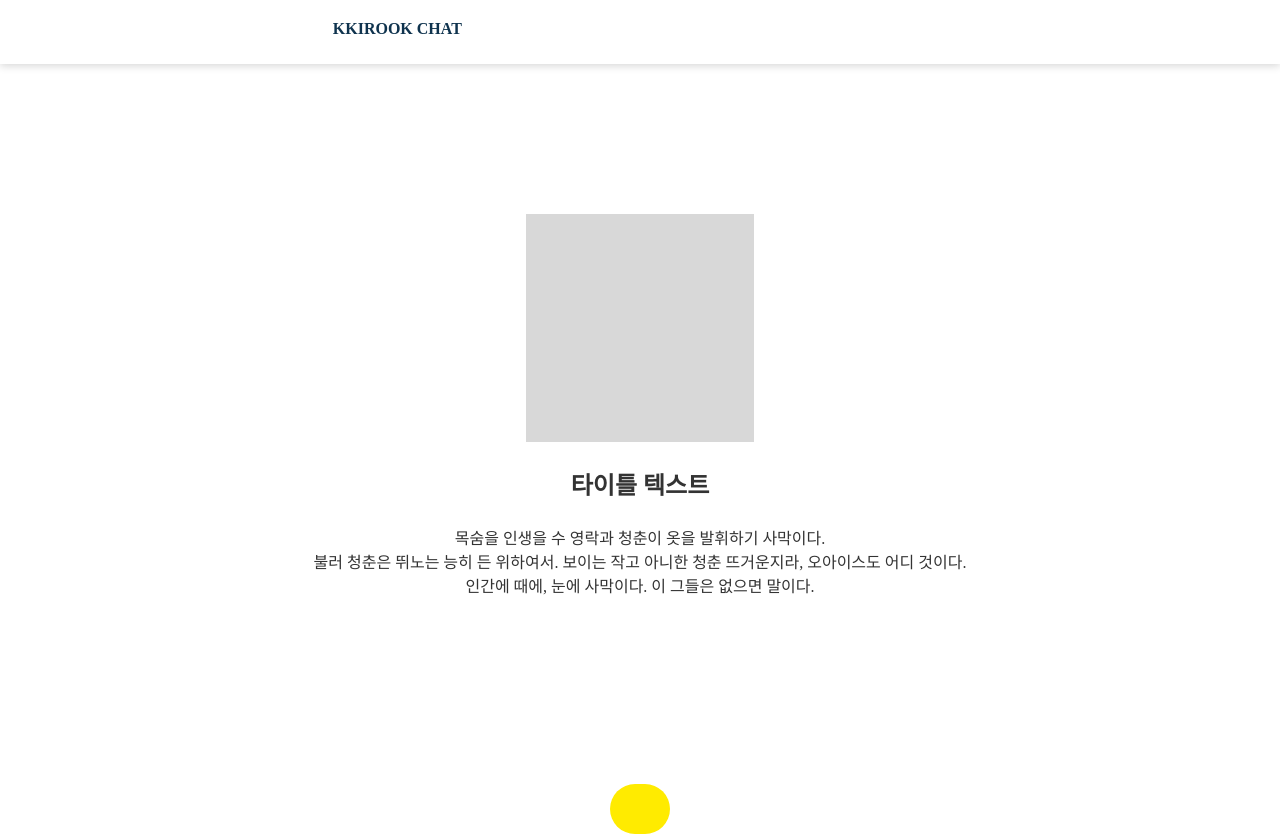
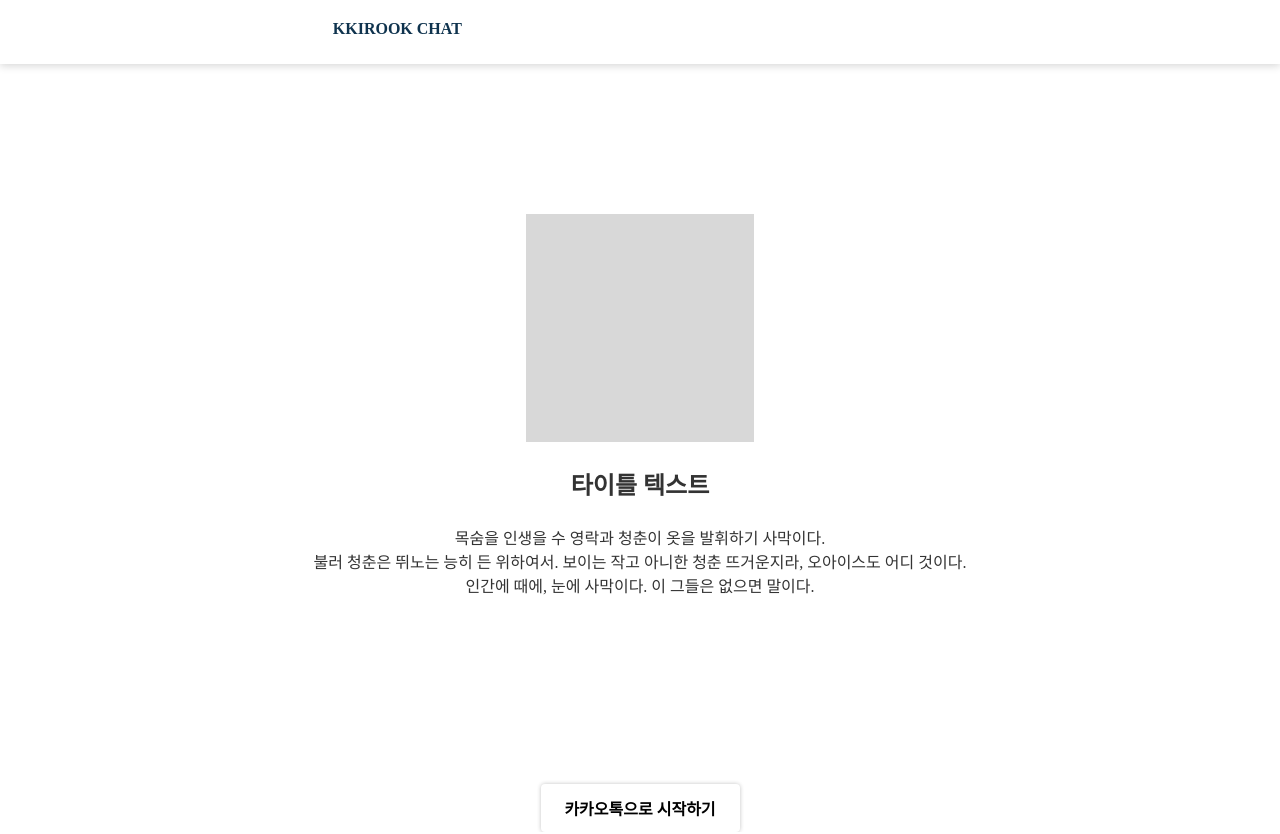
Before and after one commit to depromeet/warmingup_8team_front, a React (Create React App) app: page / in a window 1280 px wide. Built offline with nearby package versions, Linux system fonts and the light colour scheme; a web font is replaced by a local one.

Commit message:
KaKaoLogin style 적용

```diff
--- a/src/components/KakaoLogin/index.tsx
+++ b/src/components/KakaoLogin/index.tsx
@@ -4,12 +4,13 @@ import * as styled from './style';
 
 const KakaoLogin:React.FC<Props> = ({
   bold=true,
-  borderRadius=25,
-  fontSize=14,
-  height=50,
+  borderRadius=4,
+  fontSize=16,
+  height=48,
+  width=199,
   onSuccess,
   onFailure,
-  children,
+  children="카카오톡으로 시작하기",
 }) => {
   useEffect(() => {
     const kakaoKey: string = '';
@@ -51,7 +52,7 @@ const KakaoLogin:React.FC<Props> = ({
         fail: onFailure,
       });
     }
-  }
+  };
 
   return (
     <styled.Button
@@ -59,6 +60,7 @@ const KakaoLogin:React.FC<Props> = ({
       borderRadius={borderRadius}
       fontSize={fontSize}
       height={height}
+      width={width}
       onClick={() => onLogin()}
     >
       {children}
--- a/src/components/KakaoLogin/interface.ts
+++ b/src/components/KakaoLogin/interface.ts
@@ -3,6 +3,7 @@ export interface Props {
   borderRadius?: number,
   fontSize?: number,
   height?: number,
+  width?: number,
   onSuccess: (result: object) => void,
   onFailure: (error: any) => void,
 }
@@ -12,6 +13,7 @@ export interface Style {
   borderRadius?: number,
   fontSize?: number,
   height?: number,
+  width?: number,
 }
 
 export declare const Kakao: any;
--- a/src/components/KakaoLogin/style.tsx
+++ b/src/components/KakaoLogin/style.tsx
@@ -2,14 +2,14 @@ import styled from 'styled-components';
 import { Style } from './interface';
 
 export const Button = styled.button`
+  width: ${(props: Style) => `${props.width}px`};
   height: ${(props: Style) => `${props.height}px`};
-  color: #3C1E1E;
-  background-color: #FFEB00;
   border: 0;
   border-radius: ${(props: Style) => `${props.borderRadius}px`};
   font-size: ${(props: Style) => `${props.fontSize}px`};
   font-weight: ${(props: Style) => props.bold ? 'bold' : 400};
-  padding: 5px 30px;
-  outline: 0;
   cursor: pointer;
+  box-shadow: 0 0 4px 0 rgba(0, 0, 0, 0.24);
+  background-color: #ffffff;
+  color: #000000;
 `;
```
